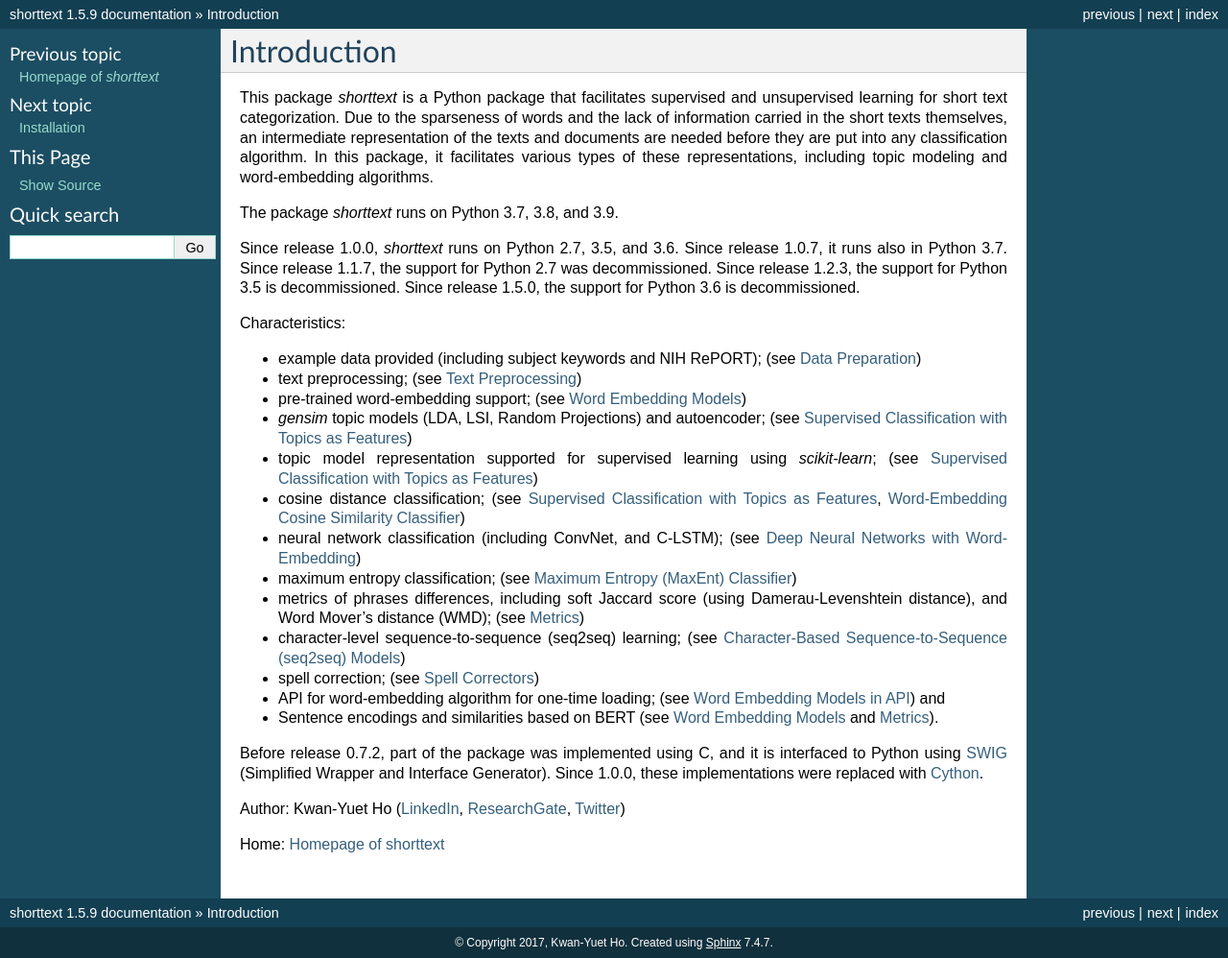
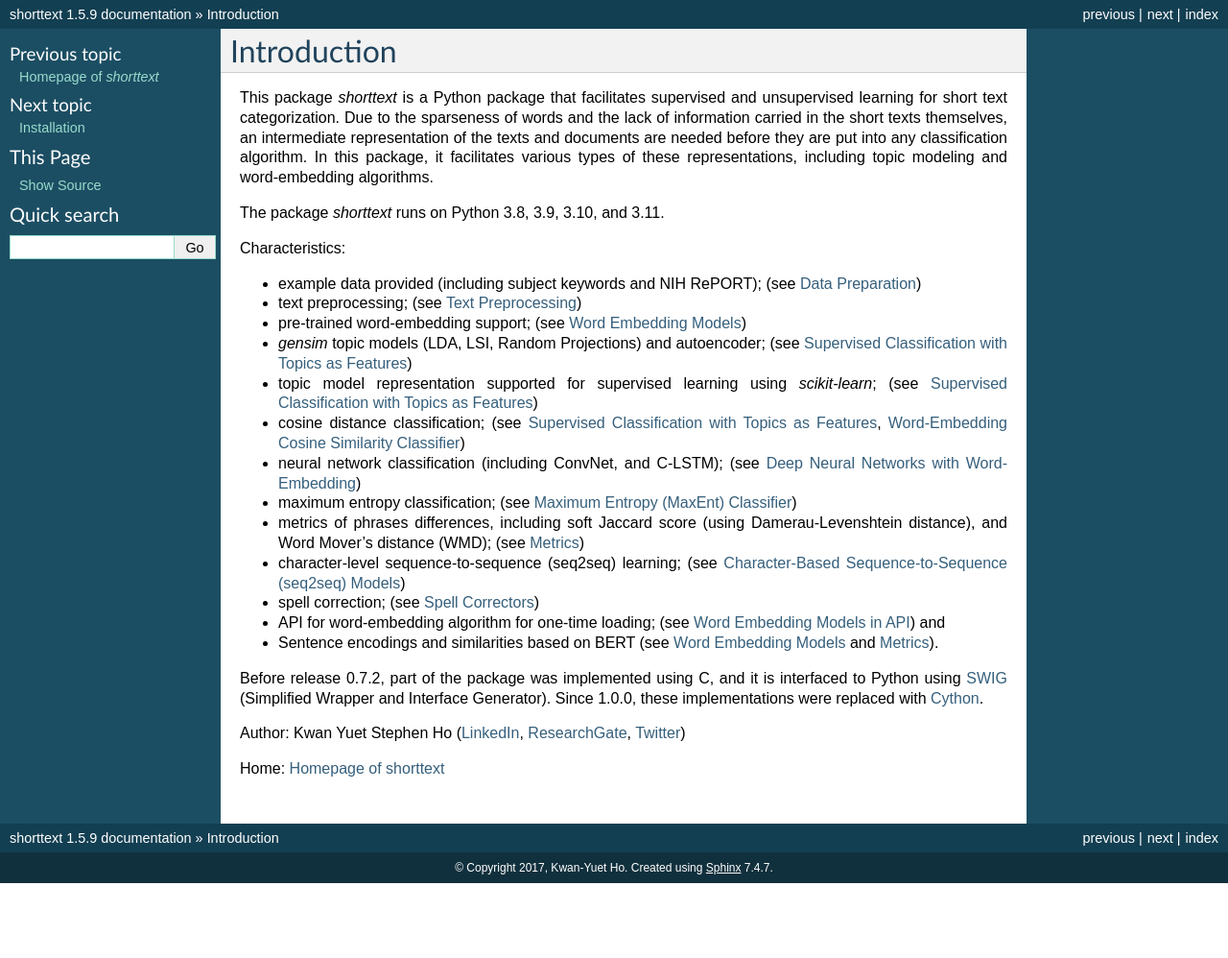
Before and after one commit to stephenhky/PyShortTextCategorization, a Sphinx documentation site: the page built from docs/intro.rst, in a window 1280 px wide. Shown: the whole page at 96% size. Built offline with Sphinx 7.4.7, drawn with Linux system fonts in a browser that asks for light colours; after the commit the page ends 920 px from its top, so only the background shows below that.

Commit message:
another pinned requirements

```diff
--- a/docs/intro.rst
+++ b/docs/intro.rst
@@ -8,12 +8,7 @@
 any classification algorithm. In this package, it facilitates various types
 of these representations, including topic modeling and word-embedding algorithms.
 
-The package `shorttext` runs on Python 3.7, 3.8, and 3.9.
-
-Since release 1.0.0, `shorttext` runs on Python 2.7, 3.5, and 3.6. Since release 1.0.7,
-it runs also in Python 3.7. Since release 1.1.7, the support for Python 2.7 was decommissioned.
-Since release 1.2.3, the support for Python 3.5 is decommissioned.
-Since release 1.5.0, the support for Python 3.6 is decommissioned.
+The package `shorttext` runs on Python 3.8, 3.9, 3.10, and 3.11.
 
 Characteristics:
 
@@ -35,7 +30,7 @@
 Python using SWIG_ (Simplified Wrapper and Interface Generator). Since 1.0.0, these implementations
 were replaced with Cython_.
 
-Author: Kwan-Yuet Ho (LinkedIn_, ResearchGate_, Twitter_)
+Author: Kwan Yuet Stephen Ho (LinkedIn_, ResearchGate_, Twitter_)
 
 Home: :doc:`index`
 
--- a/docs/requirements.txt
+++ b/docs/requirements.txt
@@ -11,4 +11,4 @@
 transformers==4.4.0
 torch==1.8.1
 python-Levenshtein>=0.21.1
-numba==0.56.0
+numba==0.57.1
--- a/setup.py
+++ b/setup.py
@@ -37,7 +37,6 @@
           "Topic :: Scientific/Engineering :: Mathematics",
           "Topic :: Text Processing :: Linguistic",
           "Topic :: Software Development :: Libraries :: Python Modules",
-          "Programming Language :: Python :: 3.7",
           "Programming Language :: Python :: 3.8",
           "Programming Language :: Python :: 3.9",
           "Programming Language :: Python :: 3.10",
@@ -52,7 +51,7 @@
       ],
       keywords="shorttext natural language processing text mining",
       url="https://github.com/stephenhky/PyShortTextCategorization",
-      author="Kwan-Yuet Ho",
+      author="Kwan Yuet Stephen Ho",
       author_email="stephenhky@yahoo.com.hk",
       license='MIT',
       ext_modules=ext_modules,
```
Also changed, not shown: 1 other file.
